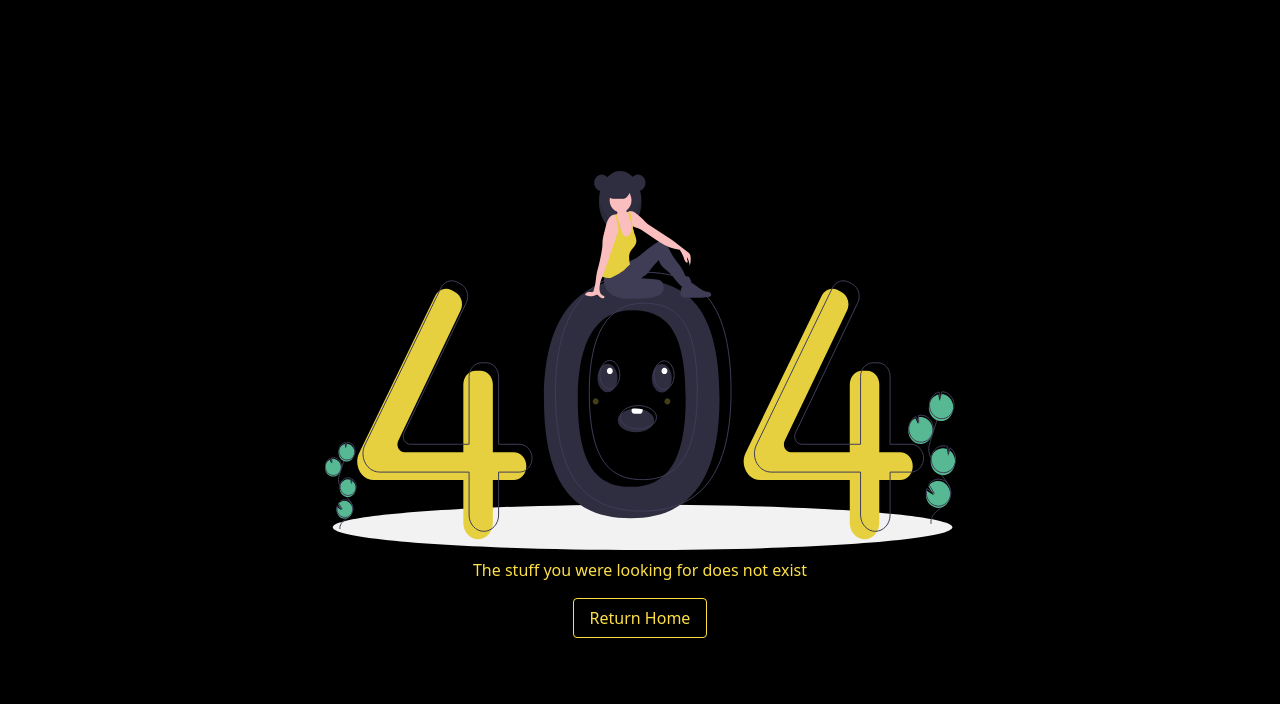
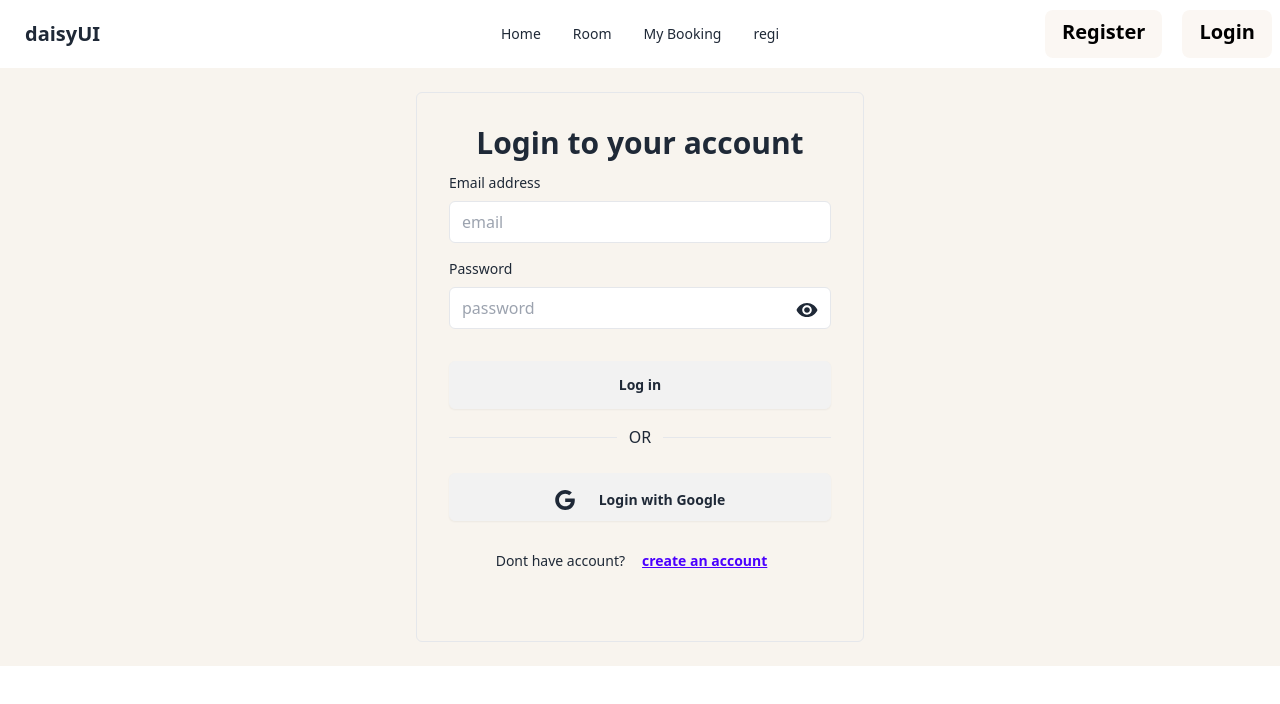
Before and after one commit to Mridul5300/Hotel-Booking-Clint-Side, a React (Vite) app: page /login in a window 1280 px wide. Shown: the top 704 px of the page. Built offline with nearby package versions, Linux system fonts and the light colour scheme; no server answers.

Commit message:
login and registration complete

```diff
--- a/package.json
+++ b/package.json
@@ -19,6 +19,7 @@
     "react-icons": "^5.2.1",
     "react-router-dom": "^6.23.0",
     "sort-by": "^1.2.0",
+    "sweetalert2": "^11.10.8",
     "swiper": "^11.1.1"
   },
   "devDependencies": {
--- a/src/FIreBase/firebase config.js
+++ b/src/FIreBase/firebase config.js
@@ -6,18 +6,18 @@ import { getAuth } from "firebase/auth";
 
 // Your web app's Firebase configuration
 const firebaseConfig = {
-//   apiKey: "AIzaSyBDEsXYOLf-ZMR6OA6ArNCkkXNE39Q_tiU",
-//   authDomain: "booking-website-76469.firebaseapp.com",
-//   projectId: "booking-website-76469",
-//   storageBucket: "booking-website-76469.appspot.com",
-//   messagingSenderId: "959668824870",
-//   appId: "1:959668824870:web:843147c0ef0f24645dafe7"
-apiKey: import.meta.env.VITE_apiKey,
-authDomain: import.meta.env.VITE_authDomain,
-projectId: import.meta.env.VITE_projectId,
-storageBucket: import.meta.env.VITE_storageBucket,
-messagingSenderId: import.meta.env.VITEessagingSenderId,
-appId: import.meta.env.VITE_appId,
+  apiKey: "AIzaSyBDEsXYOLf-ZMR6OA6ArNCkkXNE39Q_tiU",
+  authDomain: "booking-website-76469.firebaseapp.com",
+  projectId: "booking-website-76469",
+  storageBucket: "booking-website-76469.appspot.com",
+  messagingSenderId: "959668824870",
+  appId: "1:959668824870:web:843147c0ef0f24645dafe7"
+// apiKey: import.meta.env.VITE_apiKey,
+// authDomain: import.meta.env.VITE_authDomain,
+// projectId: import.meta.env.VITE_projectId,
+// storageBucket: import.meta.env.VITE_storageBucket,
+// messagingSenderId: import.meta.env.VITEessagingSenderId,
+// appId: import.meta.env.VITE_appId,
 };
 
 // Initialize Firebase
--- a/src/Pages/Log In/LogIn.jsx
+++ b/src/Pages/Log In/LogIn.jsx
@@ -1,13 +1,14 @@
 import { useContext, useState } from "react";
 import { useForm } from "react-hook-form";
 import { IoMdEye, IoMdEyeOff } from "react-icons/io";
-import { Link } from "react-router-dom";
+import { Link, useLocation, useNavigate } from "react-router-dom";
+import { AuthContex } from "../../Provider/AuthProvider";
 
 
 
 const LogIn = () => {
-     const { googleLogin } = useContext(AuthContex)
-const { gitHubLogin } = useContext(AuthContex)
+const { googleLogin } = useContext(AuthContex)
+// const { gitHubLogin } = useContext(AuthContex)
 const { signInUser } = useContext(AuthContex)
 const location = useLocation();
 const navigate = useNavigate();
@@ -113,14 +114,14 @@ const handleSociallogin = socialProvider => {
             </svg>
             <p>Login with Google</p>
           </button>
-          <button
+          {/* <button
             onClick={() => handleSociallogin (gitHubLogin)}
             aria-label="Login with GitHub" role="button" className="btn flex items-center justify-center w-full p-4 space-x-4 border rounded-md focus:ring-2 focus:ring-offset-1 dark:border-gray-600 focus:dark:ring-violet-600">
             <svg xmlns="http://www.w3.org/2000/svg" viewBox="0 0 32 32" className="w-5 h-5 fill-current">
               <path d="M16 0.396c-8.839 0-16 7.167-16 16 0 7.073 4.584 13.068 10.937 15.183 0.803 0.151 1.093-0.344 1.093-0.772 0-0.38-0.009-1.385-0.015-2.719-4.453 0.964-5.391-2.151-5.391-2.151-0.729-1.844-1.781-2.339-1.781-2.339-1.448-0.989 0.115-0.968 0.115-0.968 1.604 0.109 2.448 1.645 2.448 1.645 1.427 2.448 3.744 1.74 4.661 1.328 0.14-1.031 0.557-1.74 1.011-2.135-3.552-0.401-7.287-1.776-7.287-7.907 0-1.751 0.62-3.177 1.645-4.297-0.177-0.401-0.719-2.031 0.141-4.235 0 0 1.339-0.427 4.4 1.641 1.281-0.355 2.641-0.532 4-0.541 1.36 0.009 2.719 0.187 4 0.541 3.043-2.068 4.381-1.641 4.381-1.641 0.859 2.204 0.317 3.833 0.161 4.235 1.015 1.12 1.635 2.547 1.635 4.297 0 6.145-3.74 7.5-7.296 7.891 0.556 0.479 1.077 1.464 1.077 2.959 0 2.14-0.020 3.864-0.020 4.385 0 0.416 0.28 0.916 1.104 0.755 6.4-2.093 10.979-8.093 10.979-15.156 0-8.833-7.161-16-16-16z"></path>
             </svg>
             <p>Login with GitHub</p>
-          </button>
+          </button> */}
           <p className="text-sm text-center dark:text-gray-600">Dont have account?
             <Link to={"/register"}>
               <button className="btn btn-link">create an account</button>
--- a/src/Pages/Navbar/Navbar.jsx
+++ b/src/Pages/Navbar/Navbar.jsx
@@ -1,11 +1,21 @@
-import { NavLink } from "react-router-dom";
+
+
+import { useContext } from "react";
+import { Link, NavLink } from "react-router-dom";
+import { AuthContex } from "../../Provider/AuthProvider";
+
+
 
 
 const Navbar = () => {
+  const{user} = useContext(AuthContex)
+  console.log(user);
+  const {logout } = useContext(AuthContex)
   const NavItem = <>
       <li><NavLink to={'/'}>Home</NavLink></li>
       <li><NavLink to={'/room'}>Room</NavLink></li>
       <li><NavLink to={'/mybooking'}>My Booking</NavLink></li>
+      <li><NavLink to={'/register'}>regi</NavLink></li>
 
   </>
   return (
@@ -27,10 +37,32 @@ const Navbar = () => {
             {NavItem}
           </ul>
         </div>
-        <div className="navbar-end">
-          <a className="btn">Button</a>
-        </div>
+        <div className="navbar-end space-x-3">
+                         {user ? (
+                              <div className="dropdown dropdown-end flex justify-center items-center gap-2">
+                                   <label tabIndex={0} className="btn btn-circle   avatar hover:ring-2 hover:ring-red-500">
+                                        <div className="w-10 h-10 mt-1  mb-2 rounded-3xl ">
+                                             <img src={user?.photoURL || "https://daisyui.com/images/stock/photo-1534528741775-53994a69daeb.jpg"} title={(user?.displayName || user.email)} alt="User avater" />
+                                        </div>
+                                        {/* <p className="text-black z-20 -mt-4">{user?.email || user.email || ""}</p> */}
+                                   </label>
+                                   <button onClick={logout} className="btn btn-ghost hover  text-black text-md md:text-xl md:pb-2 md:px-4 py-1 px-2 rounded-lg bg-[#D2B48C] ">Logout</button>
+                              </div>
+                         )
+                              : (
+                                   <div className="flex space-x-5">
+                                        <Link to='/register'>
+                                             <button className="btn btn-ghost text-black text-lg md:text-xl  hover md:pb-2 md:px-4 py-1 px-2 rounded-lg bg-[#D2B48C] bg-opacity-10">Register</button>
+                                        </Link>
+                                        <Link to='/login'>
+                                             <button className="btn btn-ghost text-black text-lg md:text-xl  hover md:pb-2 md:px-4 py-1 px-2 rounded-lg bg-[#D2B48C] bg-opacity-10">Login</button>
+                                        </Link>
+
+                                   </div>
+                              )}
+                    </div>
       </div>
+
     </div>
   );
 };
--- /dev/null
+++ b/src/Pages/Register/Register.jsx
@@ -0,0 +1,118 @@
+import { useContext, useEffect, useState } from "react";
+import { Link, useNavigate } from "react-router-dom";
+import { AuthContex } from "../../Provider/AuthProvider";
+import { useForm } from "react-hook-form";
+import { IoMdEye, IoMdEyeOff } from "react-icons/io";
+import Swal from "sweetalert2";
+
+
+
+const Register = () => {
+     const navigate = useNavigate();
+     const { creatUser,logout} = useContext(AuthContex);
+     const { register, handleSubmit, formState: { errors }, } = useForm();
+     const [error, setError] = useState(null);
+     const [registrationSuccess, setRegistrationSuccess] = useState(false);
+     const [showpassword, setShowpassword] = useState(false)
+     const onSubmit = data => {
+
+
+            setError(""); // Clear previous error
+         const { email, Password } = data;
+         if (Password.length < 6) {
+             setError("password should be 6 character ")
+             return
+         }
+         if (!/[a-z]/.test(Password)) {
+             return setError('Your password must contain at least one small letter')
+         }
+         if (!/[A-Z]/.test(Password)) {
+             return setError('Your password must contain at least one Capital letter.')
+         }
+
+
+         creatUser(email, Password)
+             .then(result => {
+                 console.log(result);
+                 Swal.fire({
+                     title: 'Success!',
+                     text: 'User Added Succesfully',
+                     icon: 'success',
+                     confirmButtonText: 'OK'
+                   })
+                 setRegistrationSuccess(true);
+                 logout()
+             })
+             .catch(error => {
+                 console.log(error);
+                  setError(error.message);
+                 Swal.fire({
+                     title: 'Error!',
+                     text: 'Not Registation',
+                     icon: 'error',
+                     confirmButtonText: 'OK'
+                   })
+
+             });
+     };
+
+     useEffect(() => {
+         if (registrationSuccess) {
+             setTimeout(() => {
+                 navigate("/login");
+             }, 1000);
+         }
+     }, [registrationSuccess, navigate]);
+     return (
+          <div>
+               <div className='bg-[#D2B48C] bg-opacity-15 p-6 '>
+    <h1 className="font-bold text-5xl text-center">Register Now</h1>
+    <div className='flex flex-col sm:flex-row sm:mr-3 mt-3'>
+        <div className='p-3 flex justify-center items-center'>
+            <img className='max-w-lg' src="https://i.ibb.co/RSBYRmP/4059818-2122182.jpg" alt="Sample Image" />
+        </div>
+        <div className="w-full sm:w-1/2 mx-auto mt-2 mb-2">
+            <div className="max-w-screen-md mx-auto p-8">
+                <form onSubmit={handleSubmit(onSubmit)} className="w-full max-w-md mx-auto">
+                    <div className="mb-4">
+                        <label className="block text-sm font-bold text-gray-500 mb-1" htmlFor="fullName">Full Name</label>
+                        <input type="text" id="fullName" className="input input-bordered w-full transition-all duration-300 focus:outline-none focus:ring focus:border-blue-400" {...register("fullName", { required: true })} />
+                        {errors.fullName && <span className='text-red-400'>This field is required</span>}
+                    </div>
+                    <div className="mb-4">
+                        <label className="block text-sm font-bold text-gray-500 mb-1 " htmlFor="email">Email</label>
+                        <input type="text" id="email" className="input input-bordered w-full transition-all duration-300 focus:outline-none focus:ring focus:border-blue-400  " {...register("email", { required: true })} />
+                        {errors.email && <span className='text-red-400'>This field is required</span>}
+                    </div>
+                    <div className="mb-4">
+                        <label className="block text-sm text-gray-500 font-bold mb-1 " htmlFor="image">Image URL</label>
+                        <input type="Text" id="image" className="input input-bordered w-full" {...register("image")} />
+                    </div>
+                    <div className="mb-2 relative">
+                        <label className="block text-sm text-gray-500 font-bold mb-1 " htmlFor="password">Password</label>
+                        <span onClick={() => setShowpassword(!showpassword)} className="absolute right-3 top-1/2 my-4 transform -translate-y-1/2 cursor-pointer">
+                            {showpassword ? <IoMdEyeOff className="text-2xl"></IoMdEyeOff> : <IoMdEye className=" text-2xl"></IoMdEye>}
+                        </span>
+                        <input
+                            type={showpassword ? "text" : "password"}
+                            id="password"
+                            className="input input-bordered w-full"
+                            {...register("Password", { required: true })}
+                        />
+                        {errors.Password && <span className='text-red-400'>This field is required</span>}
+                    </div>
+                    <p className='text-red-500'>{error}</p>
+                    <div className="mb-4">
+                        <button className="btn btn-primary w-full">Register</button>
+                    </div>
+                </form>
+                <p className="text-red-300 text-xl text-center">Already have an account? <Link to="/login" className="btn-link text-red-300 text-xl">Log in</Link></p>
+            </div>
+        </div>
+    </div>
+</div>
+          </div>
+     );
+};
+
+export default Register;
--- a/src/Provider/AuthProvider.jsx
+++ b/src/Provider/AuthProvider.jsx
@@ -1,12 +1,13 @@
 import { createUserWithEmailAndPassword, onAuthStateChanged, signInWithEmailAndPassword, signInWithPopup, signOut } from "firebase/auth";
 import { createContext, useEffect, useState } from "react";
 import auth from "../FIreBase/firebase config";
-import { GithubAuthProvider, GoogleAuthProvider } from "firebase/auth/cordova";
+// import { GithubAuthProvider, GoogleAuthProvider } from "firebase/auth/";
+import { GoogleAuthProvider } from "firebase/auth";
 
 
 export const AuthContex = createContext(null)
-const googleProvider = new GoogleAuthProvider();
-const gitHubProvider=new GithubAuthProvider()
+const googleProvider = new GoogleAuthProvider()
+// const gitHubProvider=new GithubAuthProvider()
 const AuthProvider = ({children}) => {
      const [reload, setReload]=useState(false)
     const [user, setUser]= useState(null)
@@ -16,7 +17,7 @@ const AuthProvider = ({children}) => {
      // creatuser
      const creatUser = (email, password) => {
           setLoading(true)
-         return  createUserWithEmailAndPassword(auth, email, password)
+         return createUserWithEmailAndPassword(auth, email, password)
      }
 
 
@@ -28,13 +29,13 @@ const AuthProvider = ({children}) => {
 
    const  googleLogin = () => {
      setLoading(true)
-     return signInWithPopup(auth, googleProvider)
+     return signInWithPopup(auth,googleProvider)
    }
 
-   const gitHubLogin = () => {
-     setLoading(true)
-     return signInWithPopup(auth, gitHubProvider)
-   }
+//    const gitHubLogin = () => {
+//      setLoading(true)
+//      return signInWithPopup(auth, gitHubProvider)
+//    }
 // Update Profile
 // const upDateUser = (name,image) => {
 //      return updateProfile(auth.currentUser, {
@@ -68,7 +69,7 @@ const logout = () => {
           creatUser,
           signInUser,
           googleLogin,
-          gitHubLogin,
+          // gitHubLogin,
           logout,
           setReload
 
--- a/src/main.jsx
+++ b/src/main.jsx
@@ -4,13 +4,16 @@ import ReactDOM from 'react-dom/client'
 import './index.css'
 import { RouterProvider } from 'react-router-dom'
 import router from './Route/Route'
+import AuthProvider from './Provider/AuthProvider'
 
 
 
 ReactDOM.createRoot(document.getElementById('root')).render(
 <div className='max-w-7xl mx-auto'>
+<AuthProvider>
 <React.StrictMode>
   <RouterProvider router={router} />
   </React.StrictMode>
+</AuthProvider>
 </div>,
 )
```
Also changed, not shown: src/Route/Route.jsx (+10 -0 lines), 1 other file (tests, documents, lock files or other folders).
